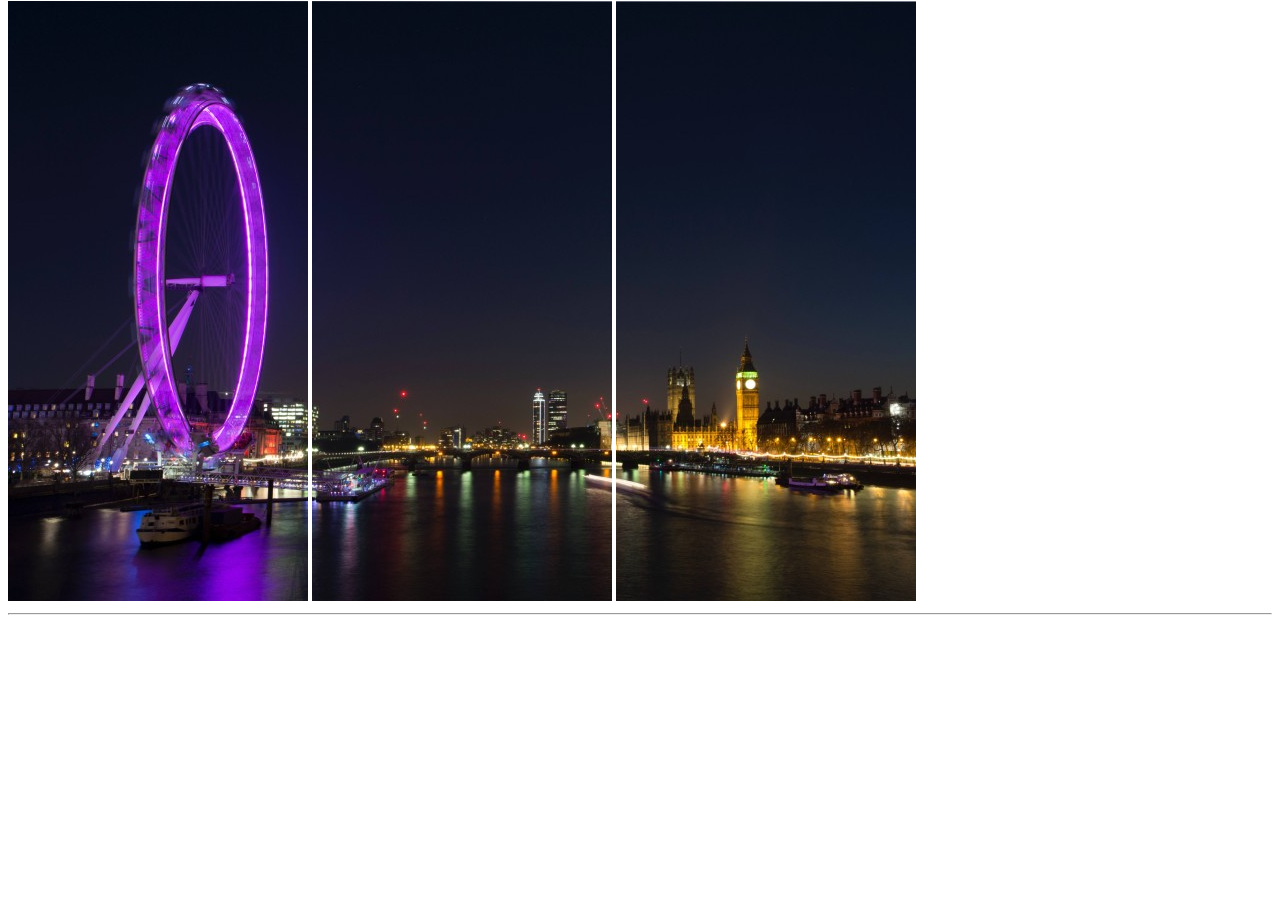
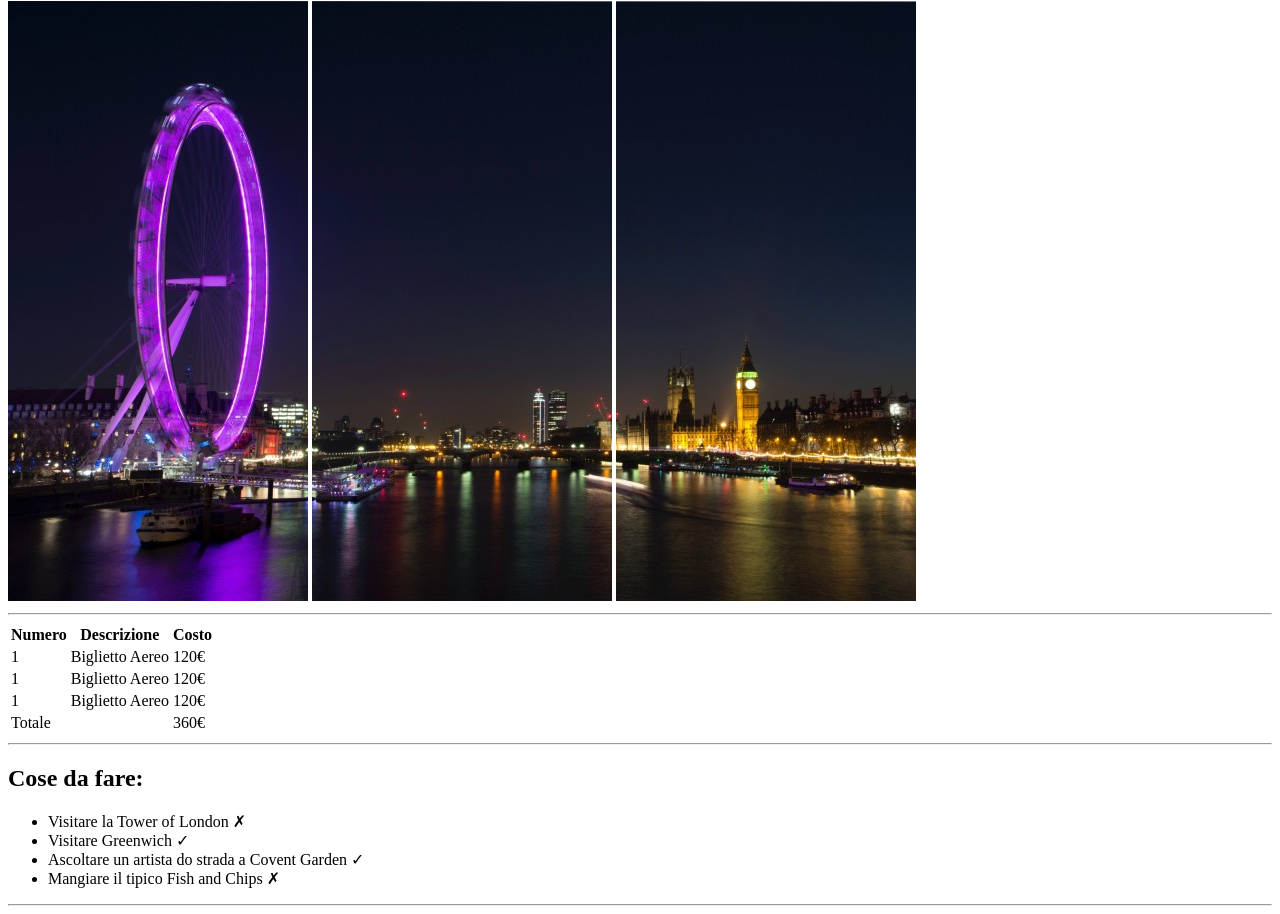
Before and after one commit to giuliacrr/html-london-trip, a plain HTML site: page index.html in a window 1280 px wide. Shown: the part 79-993 px from the top of the page. Before the commit the page ends 800 px from the top, so only its background shows below. Drawn offline with Linux system fonts and the light colour scheme.

Commit message:
Added prices and to do list

```diff
--- a/index.html
+++ b/index.html
@@ -1,11 +1,12 @@
 <!DOCTYPE html>
 
 <head>
-
   <title>Il mio viaggio a Londra</title>
 </head>
 <body>
+  <main>
     <header>
+      <!--Main title with pictures-->
       <h1>Il mio viaggio a Londra</h1>
       <img src="img/pexels-bill-emrich-230794-0.jpg">
       <img src="img/pexels-bill-emrich-230794-1.jpg">
@@ -14,5 +15,59 @@
 
     <hr>
 
+    <table>
+      <thead>
+        <tr>
+          <th>Numero</th>
+          <th>Descrizione</th>
+          <th>Costo</th>
+        </tr>
+      </thead>
+      <tbody>
+        <tr>
+          <td>1</td>
+          <td>Biglietto Aereo</td>
+          <td>120&euro;</td>
+        </tr>
+        <tr>
+          <td>1</td>
+          <td>Biglietto Aereo</td>
+          <td>120&euro;</td>
+        </tr>
+        <tr>
+          <td>1</td>
+          <td>Biglietto Aereo</td>
+          <td>120&euro;</td>
+        </tr>
+      </tbody>
+      <tfoot>
+        <tr>
+          <td>Totale</td>
+          <td></td>
+          <td>360&euro;</td>
+        </tr>
+      </tfoot>
+    </table>
+
+    <hr>
+
+    <div>
+      <h2>Cose da fare:</h2>
+      <ul>
+        <li>Visitare la Tower of London &#x2717; </li>
+        <li>Visitare Greenwich &#x2713</li>
+        <li>Ascoltare un artista do strada a Covent Garden &#x2713</li>
+        <li>Mangiare il tipico Fish and Chips &#x2717</li>
+      </ul>
+    </div>
+
+    <hr>
+
+
+
+  </main>
+
+
+
 </body>
 </html>
```
Lines whose indentation alone changed are shown as unchanged.
